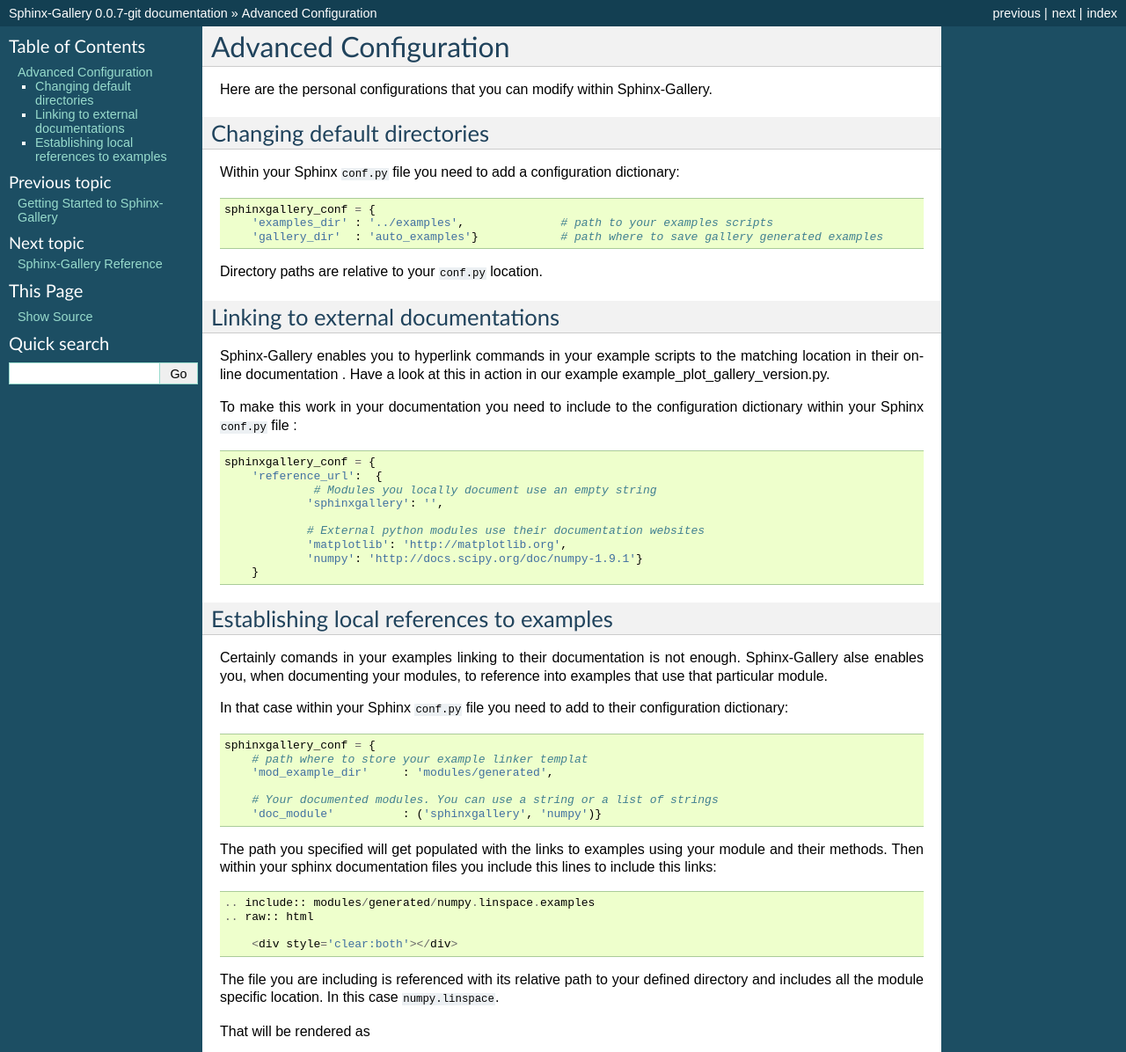
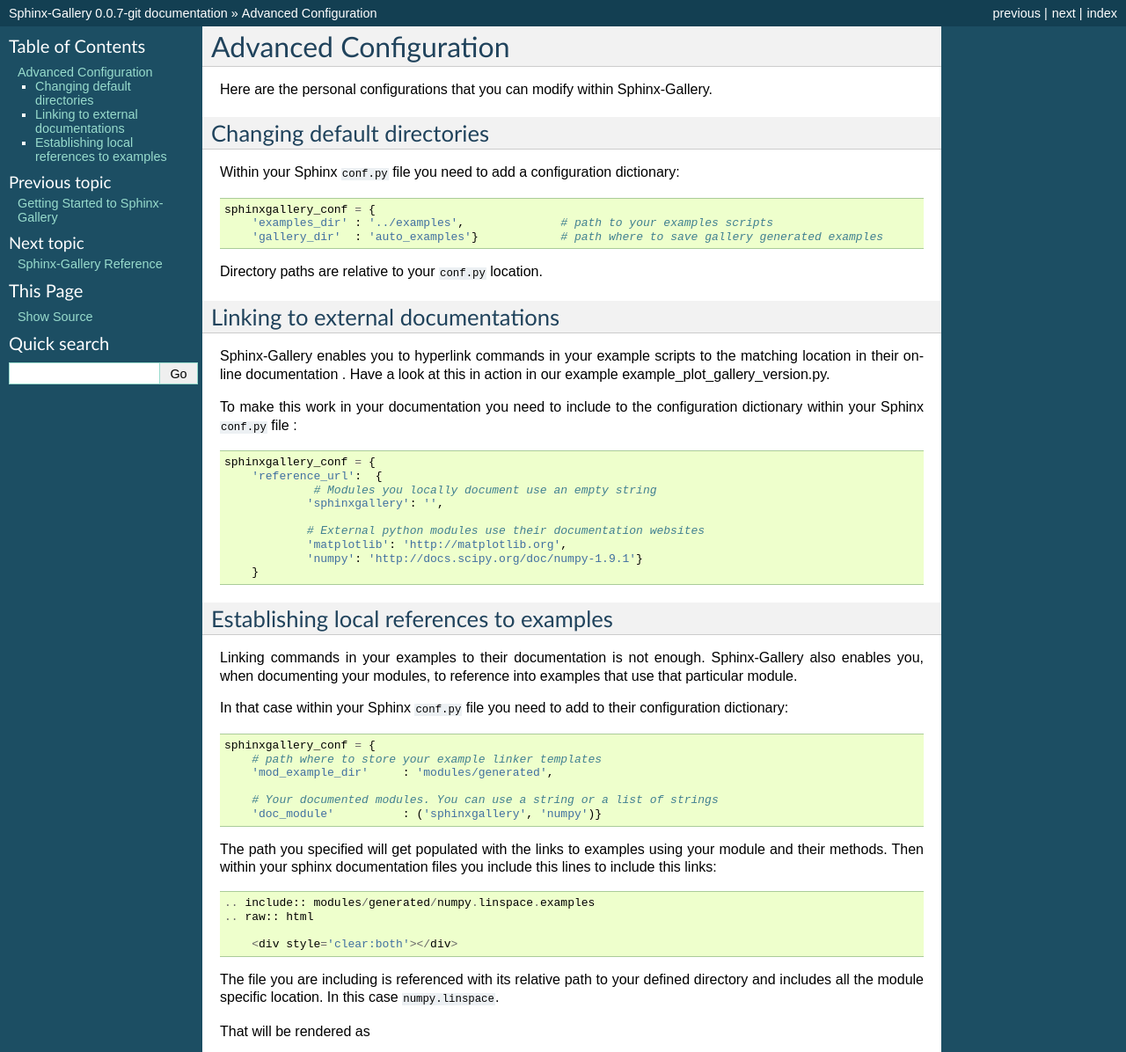
Before and after one commit to sphinx-gallery/sphinx-gallery, a Sphinx documentation site: the page built from doc/advanced_configuration.rst, in a window 1280 px wide, cut to the strip 0-1196 px from the top of the page. Shown: the whole strip at 88% size. Built offline with Sphinx 7.4.7, drawn with Linux system fonts in a browser that asks for light colours.

Commit message:
Spellcheck

```diff
--- a/doc/advanced_configuration.rst
+++ b/doc/advanced_configuration.rst
@@ -47,8 +47,8 @@ dictionary within your Sphinx ``conf.py`` file :
 Establishing local references to examples
 =========================================
 
-Certainly comands in your examples linking to their documentation is not enough.
-Sphinx-Gallery alse enables you, when documenting your modules, to reference
+Linking commands in your examples to their documentation is not enough.
+Sphinx-Gallery also enables you, when documenting your modules, to reference
 into examples that use that particular module.
 
 In that case within your Sphinx ``conf.py`` file you need to add to their
@@ -57,7 +57,7 @@ configuration dictionary:
 .. code-block:: python
 
     sphinxgallery_conf = {
-        # path where to store your example linker templat
+        # path where to store your example linker templates
         'mod_example_dir'     : 'modules/generated',
 
         # Your documented modules. You can use a string or a list of strings
```
